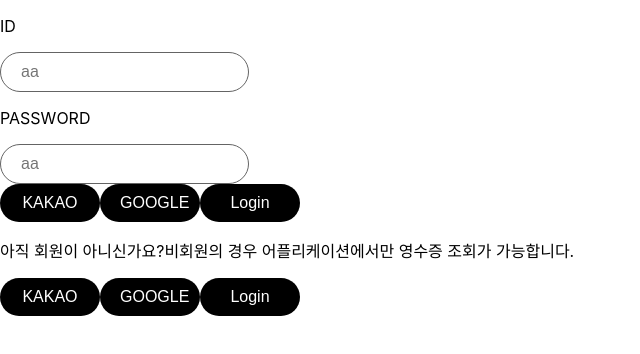
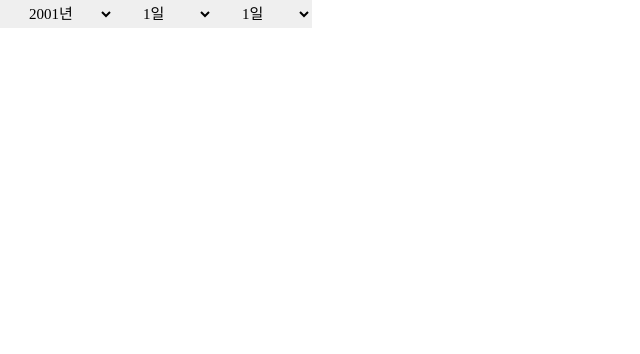
Before and after one commit to QReceipt/Front, a React (Create React App) app: page / in a window 1280 px wide. Shown: the top 354 px of the page, without its empty margins (0-640 px from the left). Built offline with nearby package versions, Linux system fonts and the light colour scheme; a web font is replaced by a local one.

Commit message:
2021/07/20 23:36 organism-Date

```diff
--- a/src/App.js
+++ b/src/App.js
@@ -1,6 +1,6 @@
 import './App.css';
 
-import Login from "./components/Presentational/UI/organisms/Login"
+import Login from "./components/Presentational/UI/organisms/Date"
 
 function App() {
     return (<div>
--- a/src/components/Presentational/UI/atoms/Select.js
+++ b/src/components/Presentational/UI/atoms/Select.js
@@ -1,8 +1,9 @@
 import React from "react";
 
-const Select = ()=>{
+const Select = ({option})=>{
     return (
         <select>
+            {option}
         </select>
     )
 }
--- /dev/null
+++ b/src/components/Presentational/UI/organisms/Date.js
@@ -0,0 +1,35 @@
+import React from "react";
+
+import Select from "../atoms/Select"
+
+const Date = () => {
+    const date = (type) => {
+        let lists = [];
+
+        if (type === "year") {
+            let i = 2001;
+            while (i < 2022 && i > 2000) {
+                lists.push(<option value={i + 1}>{i}년</option>);
+                i += 1;
+            }
+        } else {
+            let end = (type==="month")? 13: 32;
+
+            for (let i = 1; i < end; i++) {
+                lists.push(<option value={i + 1}>{i}일</option>);
+            }
+        }
+
+        return lists;
+    }
+
+    return (
+        <div>
+            <Select option={date("year")}/>
+            <Select option={date("month")}/>
+            <Select option={date("day")}/>
+        </div>
+    )
+}
+
+export default Date;
```
